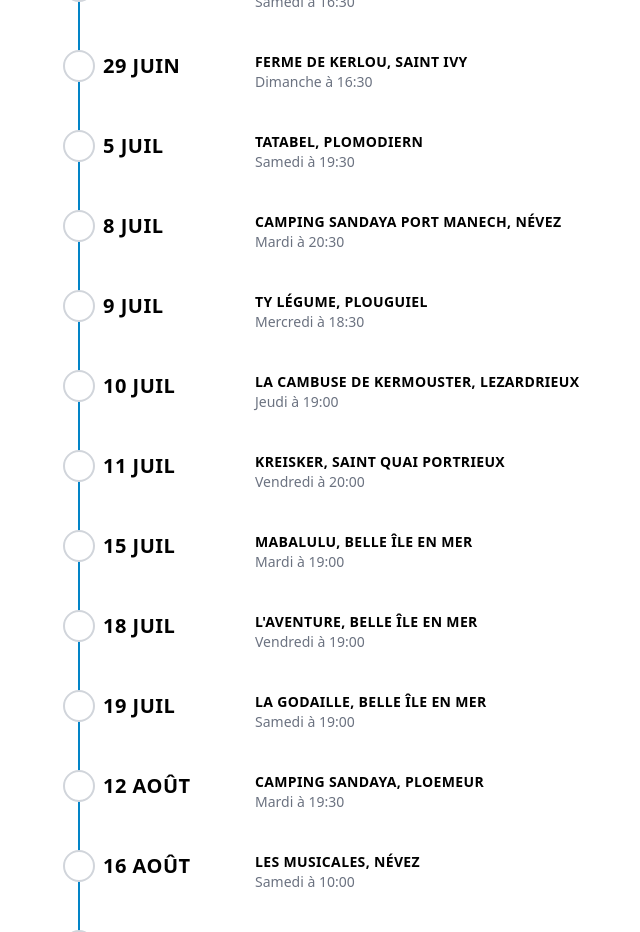
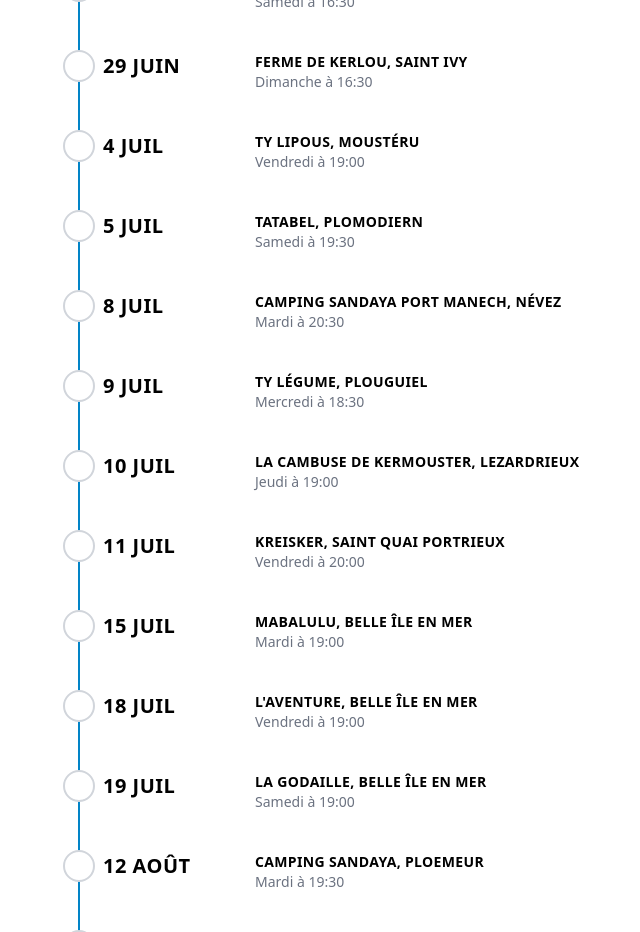
Before and after one commit to AlexandreKempf/en-tete-a-texte, a SvelteKit app: page /concerts in a window 1280 px wide. Shown: the part 980-1912 px from the top of the page, without its empty margins (577-1217 px from the left). Built offline with nearby package versions, Linux system fonts and the light colour scheme.

Commit message:
Update concerts.js

```diff
--- a/src/routes/concerts.js
+++ b/src/routes/concerts.js
@@ -464,6 +464,10 @@ export const concerts = [
         date: new Date(2025, 5, 29, 16, 30),
         place: 'Ferme de Kerlou, Saint Ivy'
     },
+     {
+        date: new Date(2025, 6, 4, 19),
+        place: 'Ty Lipous, Moustéru'
+    },
     {
         date: new Date(2025, 6, 5, 19,30),
         place: 'Tatabel, Plomodiern'
```
